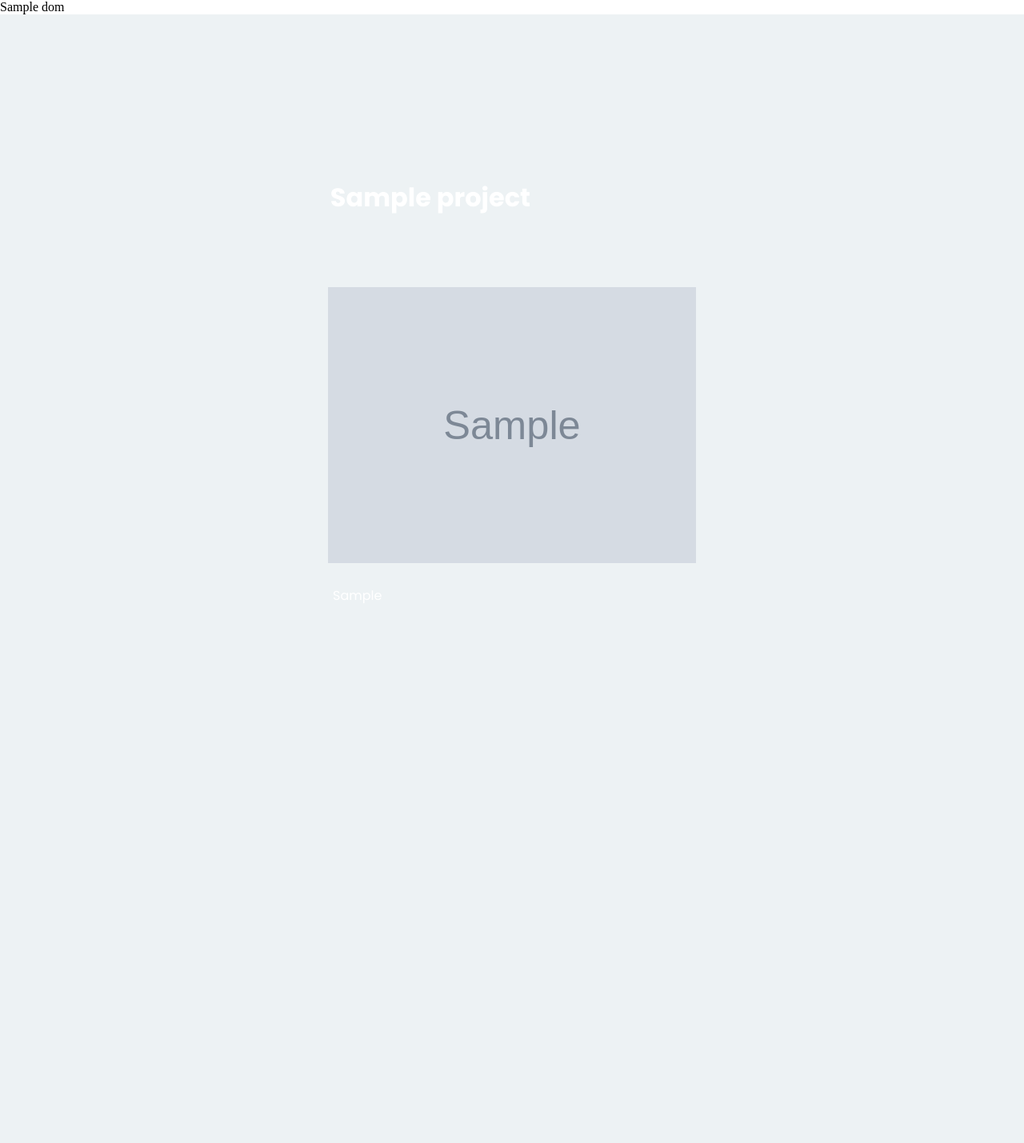
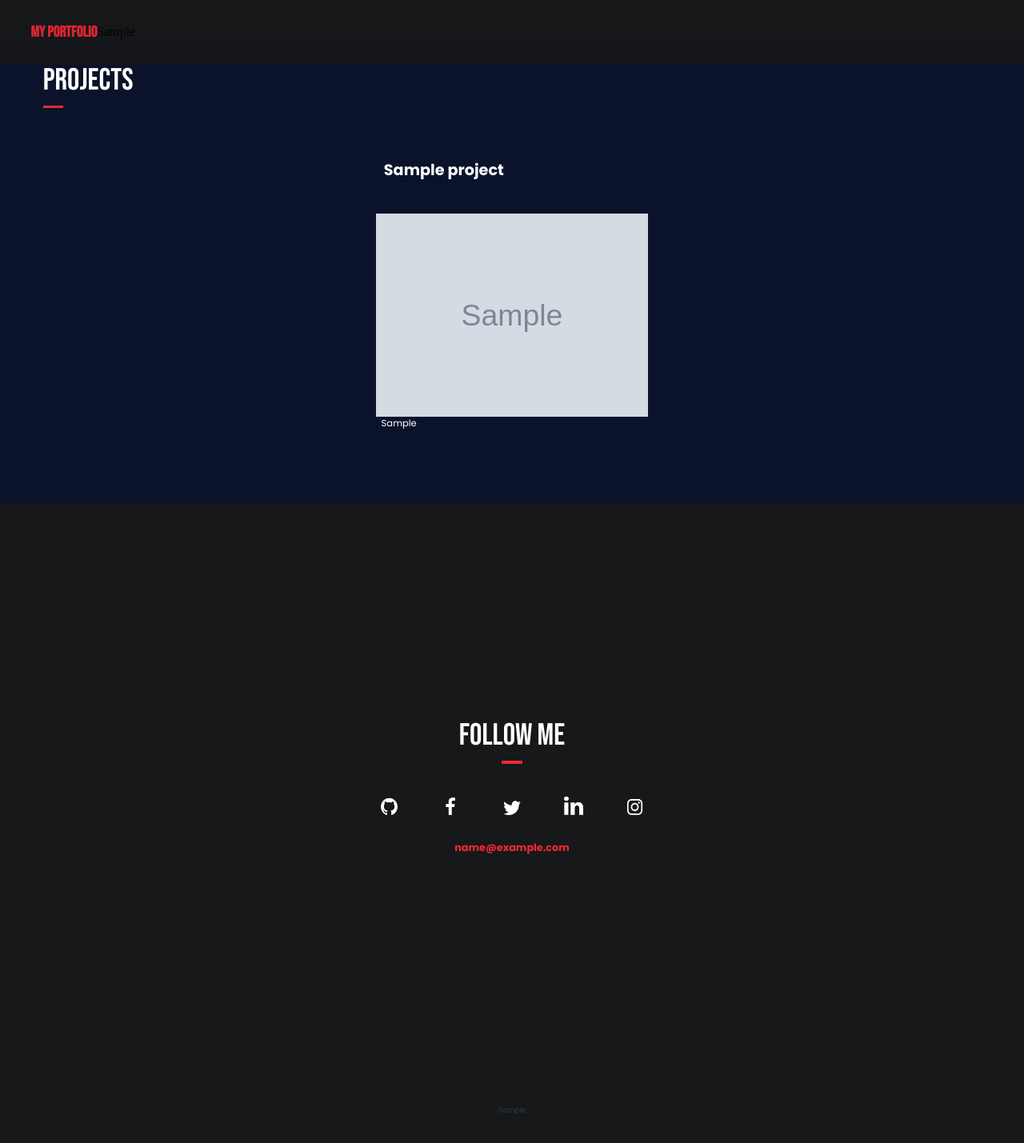
Before and after one commit to anshumanpattnaik/my-portfolio, a Django app: template templates/projects.html in a window 1280 px wide. Shown: the whole page at 80% size. Before the commit the page ends 754 px from the top, so only its background shows below. Run offline with Django 4.2, Linux system fonts and the light colour scheme; tables that the repository leaves empty hold one stand-in row (values such as "Sample post"); the template is opened without the code that fills it: values that come from a table or form of the project are taken from there, most other values are stand-ins (such as "Sample title", 1, 10 or a date in 2020); grey boxes marked "Sample" are stand-in pictures; data that the repository does not hold is empty.

Commit message:
Projects page

```diff
--- a/app/core/Constants.py
+++ b/app/core/Constants.py
@@ -1,9 +1,9 @@
 class Constants:
     NAV_MENU = '<nav>' \
                '<ul>' \
-               '<li><a href="#">Home</a></li>' \
+               '<li><a href="/">Home</a></li>' \
                '<li><a href="#">Technical Skills</a></li>' \
-               '<li><a href="#">Projects</a></li>' \
+               '<li><a href="/projects">Projects</a></li>' \
                '<li><a href="#">Blogs</a></li>' \
                '<li><a href="#">About Me</a></li>' \
                '</ul>' \
--- a/app/static/css/styles.css
+++ b/app/static/css/styles.css
@@ -16,6 +16,7 @@
 }
 :root {
     --dark-color: #16181a;
+    --dark-blue: #0b132b;
     --light-color: #343a40;
     --red: #f42735;
     --light-red: #af0614;
@@ -37,6 +38,7 @@ header {
     position: fixed;
     z-index: 9999;
     border-bottom: 0.5px solid var(--dark-color);
+    opacity: 0.9;
     background: var(--dark-color);
 }
 .logo {
@@ -297,13 +299,16 @@ label {
     cursor: pointer;
     background-color: var(--background);
 }
+.margin {
+    margin-top: 4vw;
+}
 .projects {
     width: 100vw;
     height: auto;
     display: flex;
     flex-direction: column;
     padding-bottom: 5vh;
-    background-color: var(--dark-color);
+    background-color: var(--dark-blue);
 }
 .projects > .container {
     margin-left: 4.2vw;
@@ -675,6 +680,9 @@ label {
         padding: 2vw 2.5vw 2vw 2.5vw;
         border-radius: 0.5vw;
     }
+    .margin {
+        margin-top: 10vw;
+    }
     .projects {
         justify-content: center;
         align-items: center;
--- a/app/views.py
+++ b/app/views.py
@@ -30,6 +30,7 @@ def projects(request):
         # Projects
         context = {
             "projects": db_client.fetch_projects(),
+            "profile": db_client.fetch_profile()[0],
             "nav_menu": Constants.NAV_MENU
         }
         return render(request, 'projects.html', context)
--- a/templates/projects.html
+++ b/templates/projects.html
@@ -4,59 +4,63 @@
 <head>
     <meta charset="UTF-8">
     <meta http-equiv="X-UA-Compatible" content="IE=edge">
-    <meta name="viewport" content="width=device-width, minimum-scale=1.0">
-    <title>My Portfolio|Projects</title>
-    <meta name="keywords" content="{{seo_keywords|safe}}">
-    <meta name="author" content="{{author}}">
-    <meta name="description" property="og:description" content="{{description}}">
-
-    <!-- Twitter Card data -->
-{#    <meta name="twitter:card" content="summary_large_image">#}
-{#    <meta name="twitter:site" content="{{twitter_username}}">#}
-{#    <meta name="twitter:title" content="{{title}}">#}
-{#    <meta name="twitter:description" content="{{description}}">#}
-{#    <meta name="twitter:creator" content="{{twitter_username}}">#}
-{#    <meta name="twitter:image" content="{{seo_thumbnail}}">#}
-
-    <!-- Open Graph data -->
-{#    <meta property="og:locale" content="en_US" />#}
-{#    <meta property="og:type" content="article" />#}
-{#    <meta property="og:title" content="{{title}}" />#}
-{#    <meta property="og:description" content="{{description}}" />#}
-{#    <meta property="og:url" content="{{site_url}}" />#}
-{#    <meta property="og:site_name" content="{{site_name}}" />#}
-{#    <meta property="article:publisher" content="{{article_publisher}}" />#}
-{#    <meta property="article:author" content="{{article_author}}" />#}
-{#    <meta property="fb:app_id" content="{{fb_id}}" />#}
-{#    <meta property="og:image" content="{{seo_thumbnail}}" />#}
-{#    <meta property="og:image:secure_url" content="{{seo_thumbnail}}" />#}
-
-    <link rel="stylesheet" type="text/css" href="{% static 'css/styles1.css' %}">
+    <meta name="viewport" content="width=device-width, initial-scale=1.0">
+    <title>My Portfolio</title>
+    <link rel="stylesheet" type="text/css" href="{% static 'css/styles.css' %}">
     <link rel="stylesheet" href="https://fonts.googleapis.com/icon?family=Material+Icons">
-    <title>Portfolio</title>
 </head>
-<body style="background-color: white;">
-    {{ dom|safe }}
-    <div class="projects-root-container">
-        <div class="projects-container">
-            <div class="projects-list-container">
+<body>
+    <header>
+        <h1 class="logo">My Portfolio</h1>
+        <div class="desktop-nav-container">
+            {{ nav_menu|safe }}
+        </div>
+    </header>
+    <div class="margin"></div>
+    <section class="projects">
+        <div class="container">
+            <label>Projects</label>
+            <div class="red-divider"></div>
+        </div>
+        <div class="list-container">
             {% for project in projects %}
                 <div class="projects-item" style="background-color: {{ project.color_code }}">
-                        <div class="projects-title-container">
+                    <div class="title-container">
                         <span class="title">{{ project.title }}</span>
                     </div>
-                        <div class="projects-thumbnail-container">
+                    <div class="thumbnail-container">
                         <img src="{{ project.thumbnail }}" class="thumbnail" alt=""/>
                     </div>
-                        <div class="projects-tech-stack-container">
+                    <div class="tech-stack-container">
                         {% for tech_stack in project.tech_stack %}
-                                <span class="tech-stack-label">{{ tech_stack }}</span>
+                            <span class="label">{{ tech_stack }}</span>
                         {% endfor %}
                     </div>
                 </div>
             {% endfor %}
         </div>
+    </section>
+    <section class="footer">
+        <div class="container">
+            <span class="follow-me">Follow Me</span>
+            <div class="red-divider"></div>
+            <div class="social-media">
+                <img src="{% static 'images/github.png' %}" alt="GitHub" title="GitHub"
+                     onclick="window.open('{{ profile.github }}', '_blank')"/>
+                <img src="{% static 'images/facebook.png' %}" alt="Facebook" title="Facebook"
+                     onclick="window.open('{{ profile.facebook }}', '_blank')"/>
+                <img src="{% static 'images/twitter.png' %}" alt="Twitter" title="Twitter"
+                     onclick="window.open('{{ profile.twitter }}', '_blank')"/>
+                <img src="{% static 'images/linkedin.png' %}" alt="Linkedin" title="Linkedin"
+                     onclick="window.open('{{ profile.linkedin }}', '_blank')"/>
+                <img src="{% static 'images/instagram.png' %}" alt="Instagram" title="Instagram"
+                     onclick="window.open('{{ profile.instagram }}', '_blank')"/>
             </div>
+            <p class="email">{{ profile.email }}</p>
         </div>
+        <div class="copyrights">
+            <p>{{ profile.copyright }}</p>
+        </div>
+    </section>
 </body>
 </html>
```
Also changed, not shown: templates/index.html (+5 -4 lines). Lines whose indentation alone changed are shown as unchanged.
